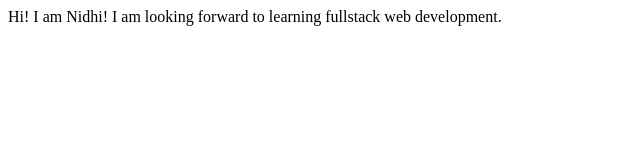
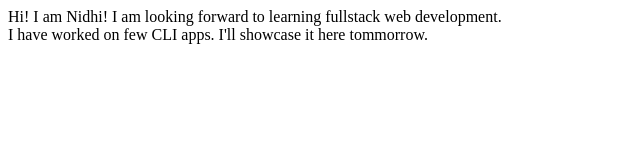
Before and after one commit to NidhiChaudhari/NidhiChaudhari-FirstWebsite, a plain HTML site: page index.html in a window 1280 px wide. Shown: the whole page, without its empty margins (0-640 px from the left). Drawn offline with Linux system fonts and the light colour scheme.

Commit message:
update details of project

```diff
--- a/index.html
+++ b/index.html
@@ -9,5 +9,7 @@
 <body>
     Hi! I am Nidhi!
     I am looking forward to learning fullstack web development.
+    <br/>
+    I have worked on few CLI apps. I'll showcase it here tommorrow.
 </body>
 </html>
```
